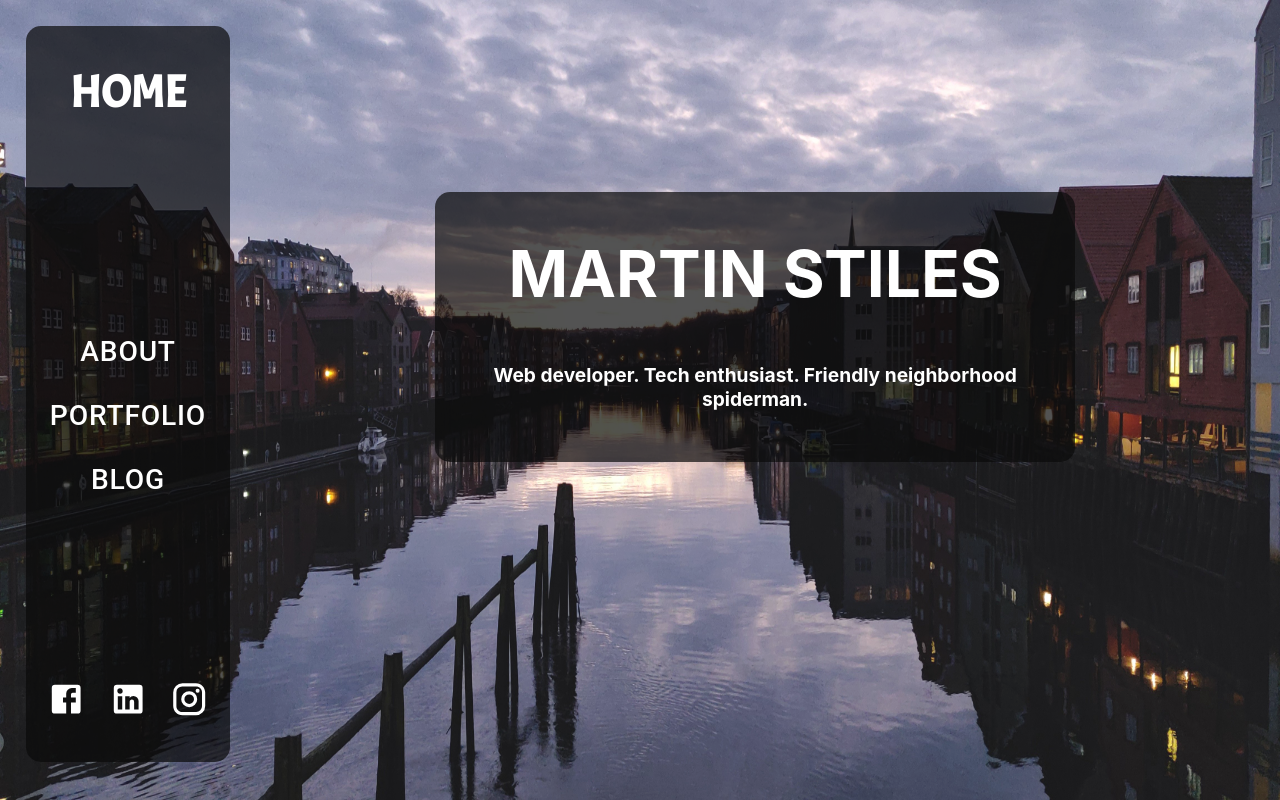
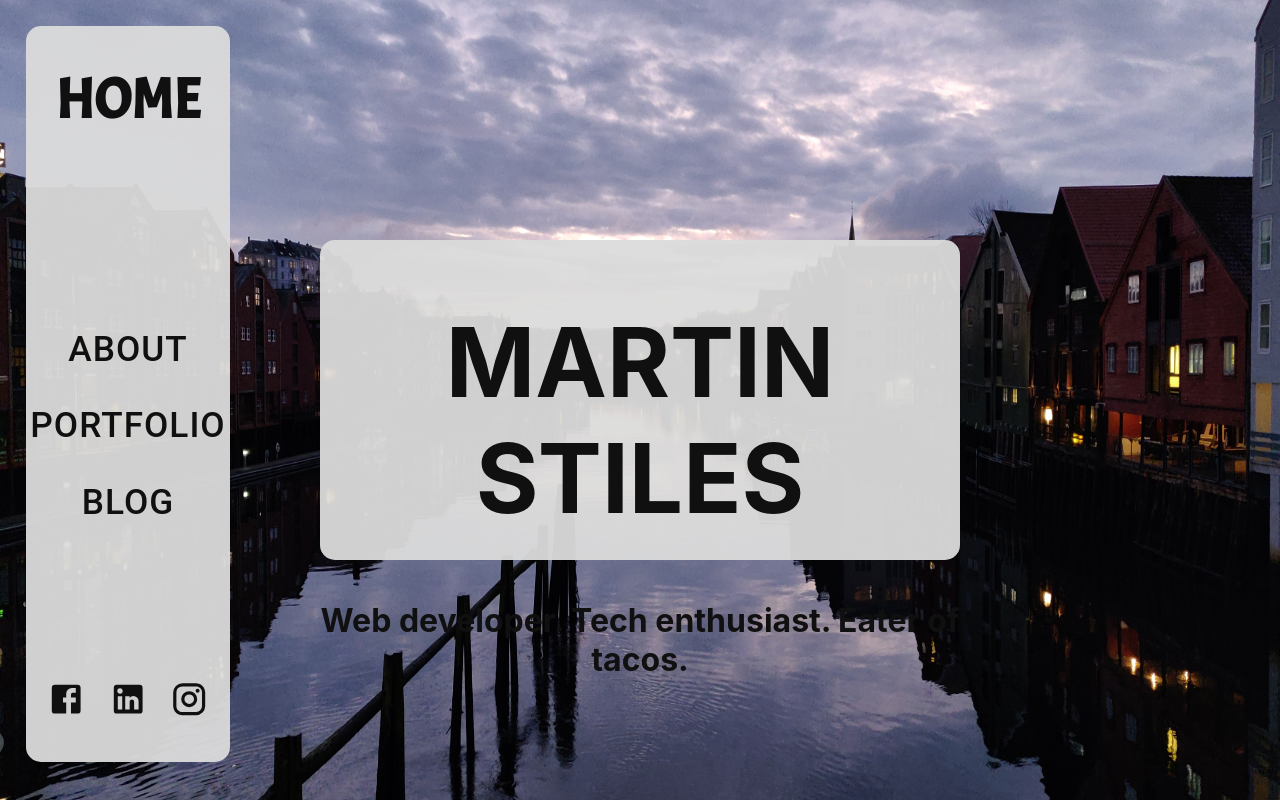
Before and after one commit to martinstiles/website-old, a React (Create React App) app: page / in a window 1280 px wide. Built offline with nearby package versions, Linux system fonts and the light colour scheme; a web font is replaced by a local one.

Commit message:
beginning of redesign

```diff
--- a/src/App.css
+++ b/src/App.css
@@ -5,6 +5,9 @@
   background: linear-gradient(90deg, rgb(17, 68, 62) 0%, rgb(65, 95, 92) 100%);
 }
 
+.app {
+  background-image: url('./media/Background.JPG');
+}
 
 @keyframes App-logo-spin {
   from {
--- a/src/App.js
+++ b/src/App.js
@@ -11,26 +11,28 @@ function App() {
   // background: '#4C6663'
   const style = {
     alignItems: 'center',
+    //backgroundImage: `url(${Background})`,
+    width: '100%',
+    height: '100%'
   }
 
   // TODO: PROBLEM MED ABSOLUTE IMAGE?
   const imageStyle = {
     width: '100%',
     height: '100%',
-    opacity: '0.9',
+    opacity: '1',
     zIndex: -1,
     position: 'absolute',
   }
 
-  // Poor solution, but it works for now
+  // Poor solution? but it works for now
   const [currentPage, setCurrentPage] = useState('home')
   const getPageFromChild = (page) => {
     setCurrentPage(page)
   }
-  console.log(currentPage)
 
   return (
-    <div style={style}>
+    <div style={style} className='app'>
       <div>
         <img style={imageStyle} src={Background} alt='' />
       </div>
--- a/src/components/about.js
+++ b/src/components/about.js
@@ -1,34 +1,42 @@
 import React from 'react'
 
+// height 50% ??
 const About = () => {
+	const fontColor = '#101010'
+
+	// Make this container generic (in app.js? and have it at all times and just change width?)
+	// Evt lag en egen component for container
 	const container = {
-		position: 'absolute',
-		width: '96%',
-		maxHeight: '85%',
-		marginTop: '15%',
-		margiRight: 'auto',
-		marginLeft: '2%',
+		position: 'fixed',
+		width: '78%',
+		top: '4%',
+		right: '2%',
+		marginLeft: '20%',
+		maxHeight: '92%',
+		overFlow: 'scroll',
+		bottom: '4%',
+		//ml 34
 		zIndex: 3,
 		textAlign: 'center',
 		alignItems: 'center',
-		backgroundColor: `rgb(${[10,10,10,0.7]})`,
-		borderRadius: '15px',
-		overflow: 'scroll',
-		color: 'white',
-		fontSize: '5vw'
+		fontWeight: 'bold',
+		backgroundColor: `rgb(${[220,220,220,0.95]})`,
+		borderRadius: '15px'
 	}
 
-	// egen komponent for 'header box'
-	// Bildeplassering blir tricky
-	// Finn på masse info slik at man må scrolle??
+	// TODO: Make code reusable
 	return (
 		<div style={container}>
-			HALLOOOOOOO
-			<p> lol </p>
-			<p> lol </p>
-			<p> lol </p>
-			<p> lol </p>
-			<p> lol </p>
+			<h1 style={{fontSize: '5em', color: fontColor, opacity: 1}}> About </h1>
+			<p style={{fontSize: '1.5em', color: fontColor, margin: '4vw 2vw'}}> Web developer. Tech enthusiast. Eater of tacos.</p>
+			<p style={{fontSize: '1.5em', color: fontColor, margin: '4vw 2vw'}}> Web developer. Tech enthusiast. Eater of tacos.</p>
+			<p style={{fontSize: '1.5em', color: fontColor, margin: '4vw 2vw'}}> Web developer. Tech enthusiast. Eater of tacos.</p>
+			<p style={{fontSize: '1.5em', color: fontColor, margin: '4vw 2vw'}}> Web developer. Tech enthusiast. Eater of tacos.</p>
+			<p style={{fontSize: '1.5em', color: fontColor, margin: '4vw 2vw'}}> Web developer. Tech enthusiast. Eater of tacos.</p>
+			<p style={{fontSize: '1.5em', color: fontColor, margin: '4vw 2vw'}}> Web developer. Tech enthusiast. Eater of tacos.</p>
+			<p style={{fontSize: '1.5em', color: fontColor, margin: '4vw 2vw'}}> Web developer. Tech enthusiast. Eater of tacos.</p>
+			<p style={{fontSize: '1.5em', color: fontColor, margin: '4vw 2vw'}}> Web developer. Tech enthusiast. Eater of tacos.</p>
+			<p style={{fontSize: '1.5em', color: fontColor, margin: '4vw 2vw'}}> Web developer. Tech enthusiast. Eater of tacos.</p>
 		</div>
 	)
 }
--- /dev/null
+++ b/src/components/animations/fadeIn.css
@@ -0,0 +1,11 @@
+.fadeIn {
+  animation: cssAnimation 2s forwards;
+  opacity: 0;
+}
+
+@keyframes cssAnimation {
+  to   {
+    opacity: 1;
+    transition: opacity 2s linear;
+  }
+}
--- a/src/components/home.js
+++ b/src/components/home.js
@@ -1,25 +1,30 @@
 import React from 'react'
+import './animations/fadeIn.css'
 
 // height 50% ??
 const Home = () => {
+	const fontColor = '#101010'
+
+	// Make this container generic (in app.js? and have it at all times and just change width?)
 	const container = {
 		position: 'absolute',
 		width: '50%',
-		marginTop: '15%',
-		margiRight: 'auto',
-		marginLeft: '34%',
+		height: '40%',
+		top: '30%',
+		// margiRight: 'auto',
+		marginLeft: '25%',
 		zIndex: 3,
 		textAlign: 'center',
 		alignItems: 'center',
 		fontWeight: 'bold',
-		backgroundColor: `rgb(${[10,10,10,0.7]})`,
-		borderRadius: '15px'
+		backgroundColor: `rgb(${[220,220,220,0.95]})`,
+		borderRadius: '15px',
 	}
 
 	return (
-		<div style={container}>
-			<h1 style={{fontSize: '5vw', color: 'white', opacity: 1}}> MARTIN STILES </h1>
-			<p style={{fontSize: '1.5vw', color: 'white', margin: '4vw 2vw'}}> Web developer. Tech enthusiast. Friendly neighborhood spiderman.</p>
+		<div style={container} className={'fadeIn'}>
+			<h1 style={{fontSize: '6em', color: fontColor, opacity: 1}}> MARTIN STILES </h1>
+			<p style={{fontSize: '2em', color: fontColor}}> Web developer. Tech enthusiast. Eater of tacos.</p>
 		</div>
 	)
 }
--- a/src/components/navbar.js
+++ b/src/components/navbar.js
@@ -1,15 +1,17 @@
 import React, { useState } from 'react'
-import Container from './container.js'
 import Button from '@material-ui/core/Button'
 import ButtonGroup from '@material-ui/core/ButtonGroup'
 import Link from '@material-ui/core/Link'
 import FacebookIcon from '@material-ui/icons/Facebook'
 import LinkedInIcon from '@material-ui/icons/LinkedIn'
 import InstagramIcon from '@material-ui/icons/Instagram'
-import '../App.css'
+import './animations/fadeIn.css'
 
+// TODO: Sikker på at det lønner seg å bruke vw på fonts?
 // Can use useMemo here, and make it update when the global value "activePage" changes (implemented eventually)
 const Navbar = ({setPageInParent}) => {
+  const fontColor = '#101010'
+
   // Different styles for vertical/horizontal navbar
   const verticalStyle = {
     width: '16%',
@@ -22,10 +24,11 @@ const Navbar = ({setPageInParent}) => {
     textAlign: 'center',
     justifyContent: 'space-between',
     fontFamily: 'Acme, cursive',
-    color: 'white',
+    color: fontColor,
     borderRadius: '15px',
-    backgroundColor: `rgb(${[10,10,10,0.7]})`,
+    backgroundColor: `rgb(${[220,220,220,0.95]})`,
   }
+  // FOR PHONE?
   const horizontalStyle = {
     width: '96%',
     height: '10%',
@@ -36,30 +39,30 @@ const Navbar = ({setPageInParent}) => {
     gridTemplateColumns: '60% 40%',
     gridTemplateRows: '100%',
     fontFamily: 'Acme, cursive',
-    borderStyle: 'solid',
+    color: fontColor,
     borderRadius: '15px',
+    backgroundColor: `rgb(${[220,220,220,0.95]})`,
   }
 
   // Header style
   const verticalHeader = {
     marginTop: '3vw',
-    fontSize: '3.5vw',
+    fontSize: '3.5em',
     fontWeight: 'bold'
   }
   const horizontalHeader = {
-    fontSize: '3vw',
+    fontSize: '3em',
     fontWeight: 'bold',
     gridColumn: 1,
     gridRow: 1,
     justifySelf: 'left',
     marginLeft: '3vw',
-    top: '0'
   }
 
-  const midFontSize = {fontSize: '2.2vw'}
+  const midFontSize = {fontSize: '2.2em', fontWeigh: 'bold'}
 
   // Footer style
-  const footer = {marginBottom: '3vw'}
+  const footer = {marginBottom: '3vw', justifySelf: 'right', gridColumn: 3, gridRow: 1,}
   const iconStyle = {width: '3vw', height: '3vw'}
 
   const [currentPage, setCurrentPage] = useState('home')
@@ -74,28 +77,24 @@ const Navbar = ({setPageInParent}) => {
   // const click = (page) => { localStorage.setItem('currentPage', page)}
   // Må følgelig initialisere page basert på localStorage.getItem('currentPage')
 
-  // TODO:
-  // Create a component for Link (customLink?) which gathers all common code (everything except onClick). Use a prop (called type) to specify page type
 
-  // Noe i denne dur? onHover={() => style={scale: 1.1}}
+  // Noe i denne dur? onHover={() => style={transform: `scale($1.1)`}}
   return (
-    <div style={currentPage === 'home' ? verticalStyle : horizontalStyle}>
-        <h1 style={isHome ? verticalHeader : horizontalHeader}> {currentPage.toUpperCase()} </h1>
+    <div className={'fadeIn'} style={currentPage === 'home' ? verticalStyle : verticalStyle}>
+        <h1 style={isHome ? verticalHeader : verticalHeader}> {currentPage.toUpperCase()} </h1>
 
-        <ButtonGroup style={{gridRow: 1, gridColumn: 2}} orientation={isHome ? 'vertical' : 'horisontal'} color="inherit" size='large'>
-          { isHome || <Button style={midFontSize} variant='text' color='inherit' disabled={currentPage === 'home'} onClick={() => onLinkClick('home')}> Home </Button> }
+        <ButtonGroup style={{gridRow: 1, gridColumn: 2, justifySelf: 'center'}} orientation={isHome ? 'vertical' : 'vertical'} color="inherit" size='large'>
+          { isHome || <Button style={midFontSize} variant='text' color='inherit' disabled={isHome} onClick={() => onLinkClick('home')}> Home </Button> }
           <Button style={midFontSize} variant='text' color='inherit' disabled={currentPage === 'about'} onClick={() => onLinkClick('about')}> About </Button>
           <Button style={midFontSize} variant='text' color='inherit' disabled={currentPage === 'portfolio'} onClick={() => onLinkClick('portfolio')}> Portfolio </Button>
           <Button style={midFontSize} variant='text' color='inherit' disabled={currentPage === 'blog'} onClick={() => onLinkClick('blog')}> Blog </Button>
         </ButtonGroup>
 
-        { isHome &&
-          <div style={footer}>
-            <Link style={{color: 'white'}} target="_blank" href='https://www.facebook.com/martin.stiles.9'> <FacebookIcon style={iconStyle}/> </Link>
-            <Link style={{color: 'white', margin: '0 10% 0 10%'}} target="_blank" href='https://www.linkedin.com/in/martin-stiles-39b662171/'> <LinkedInIcon style={iconStyle} /> </Link>
-            <Link style={{color: 'white'}} target="_blank" href='https://www.instagram.com/msstiles/'> <InstagramIcon style={iconStyle}/> </Link>
-          </div>
-        }
+        <div style={footer}>
+          <Link style={{color: fontColor}} target="_blank" href='https://www.facebook.com/martin.stiles.9'> <FacebookIcon style={iconStyle}/> </Link>
+          <Link style={{color: fontColor, margin: '0 10% 0 10%'}} target="_blank" href='https://www.linkedin.com/in/martin-stiles-39b662171/'> <LinkedInIcon style={iconStyle} /> </Link>
+          <Link style={{color: fontColor}} target="_blank" href='https://www.instagram.com/msstiles/'> <InstagramIcon style={iconStyle}/> </Link>
+        </div>
     </div>
   )
 }
--- a/src/components/portfolio.js
+++ b/src/components/portfolio.js
@@ -3,7 +3,7 @@ import React from 'react'
 const Portfolio = () => {
 	return (
 		<div>
-			PORTFOLIO
+
 		</div>
 	)
 }
```
Also changed, not shown: src/components/animations/box.css (added, +7 -0 lines).
